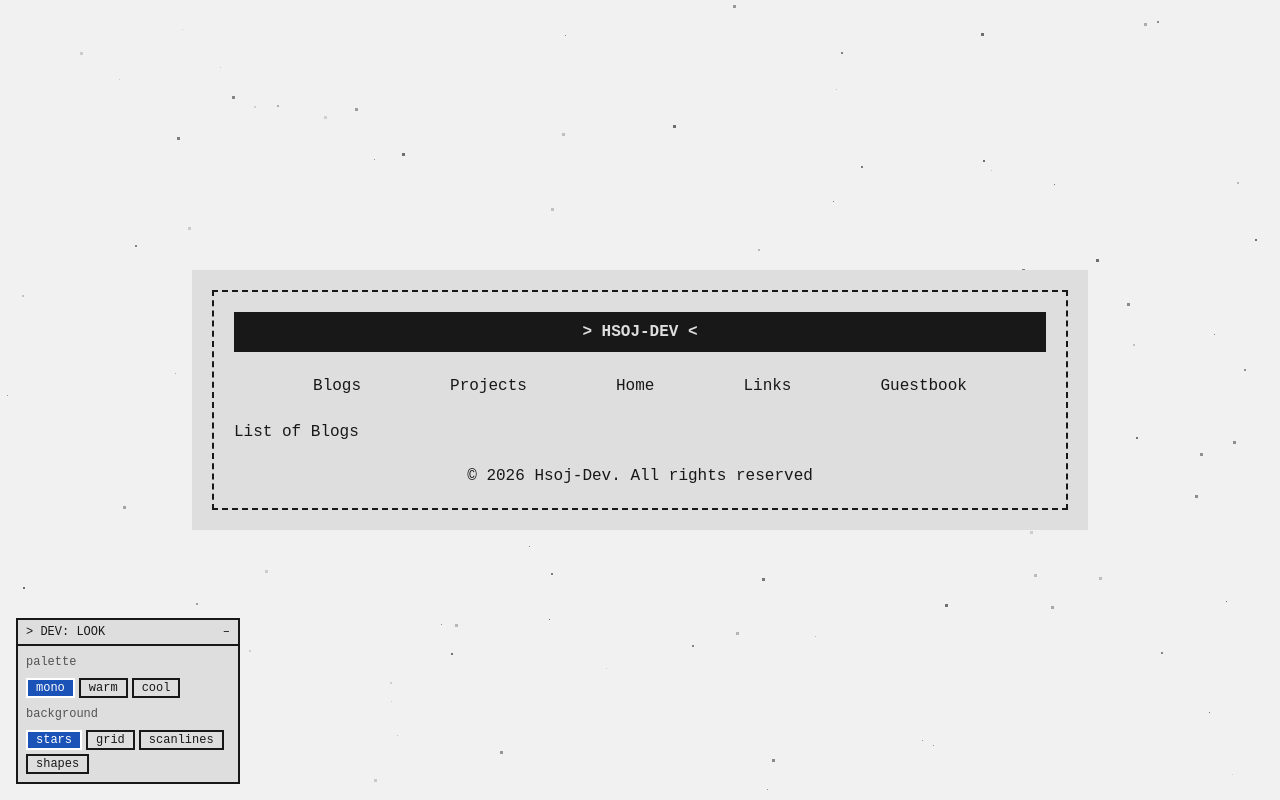
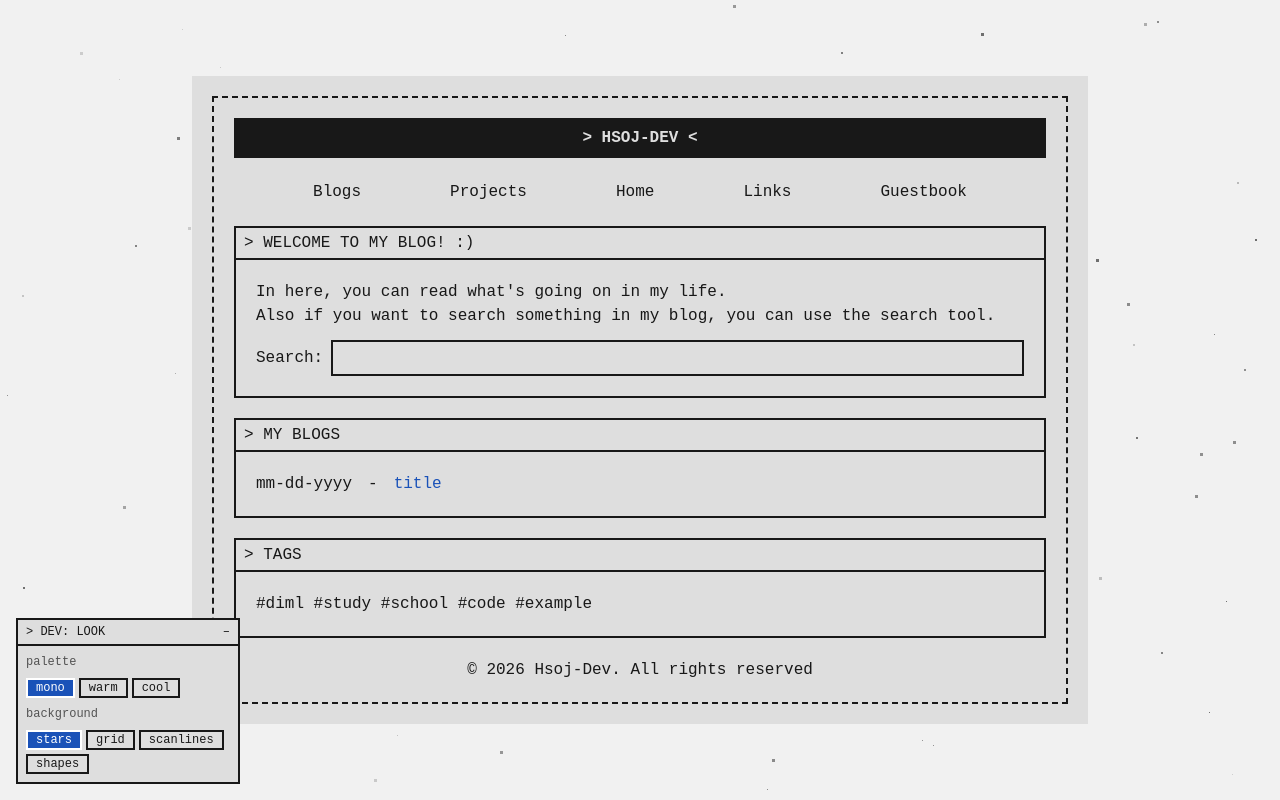
Before and after one commit to Hsoj-dev/hsoj.is-a.dev, a SvelteKit app: page /blogs in a window 1280 px wide. Built offline with nearby package versions, Linux system fonts and the light colour scheme.

Commit message:
feat: update blogs page

```diff
--- a/src/routes/blogs/+page.svelte
+++ b/src/routes/blogs/+page.svelte
@@ -1,2 +1,35 @@
-<!-- src\routes\blogs\+page.svelte -->
-<div><p>List of Blogs</p></div>
+<div class="border-2">
+    <div class="flex items-center border-b-2 h-8 px-2">
+        <p>> WELCOME TO MY BLOG! :)</p>
+    </div>
+    <div class="p-5">
+        <p>In here, you can read what's going on in my life.</p>
+        <p>Also if you want to search something in my blog, you can use the search tool.</p>
+        <div class="flex flex-row items-center mt-3">
+            <label for="">Search:</label>
+            <input type="text" name="" id="" class="border-2 p-1 w-full ml-2">
+        </div>
+    </div>
+</div>
+
+<div class="border-2">
+    <div class="flex items-center border-b-2 h-8 px-2">
+        <p>> MY BLOGS</p>
+    </div>
+    <div class="flex flex-col gap-3 p-5">
+        <div class="flex flex-row gap-4 items-center">
+            <p class="shrink-0">mm-dd-yyyy</p>
+            <p class="shrink-0">-</p>
+            <a href="" class="link link-hover">title</a>
+        </div>
+    </div>
+</div>
+
+<div class="border-2">
+    <div class="flex items-center border-b-2 h-8 px-2">
+      <p>> TAGS</p>
+    </div>
+    <div class="p-5">
+        #diml #study #school #code #example
+    </div>
+</div>
```
